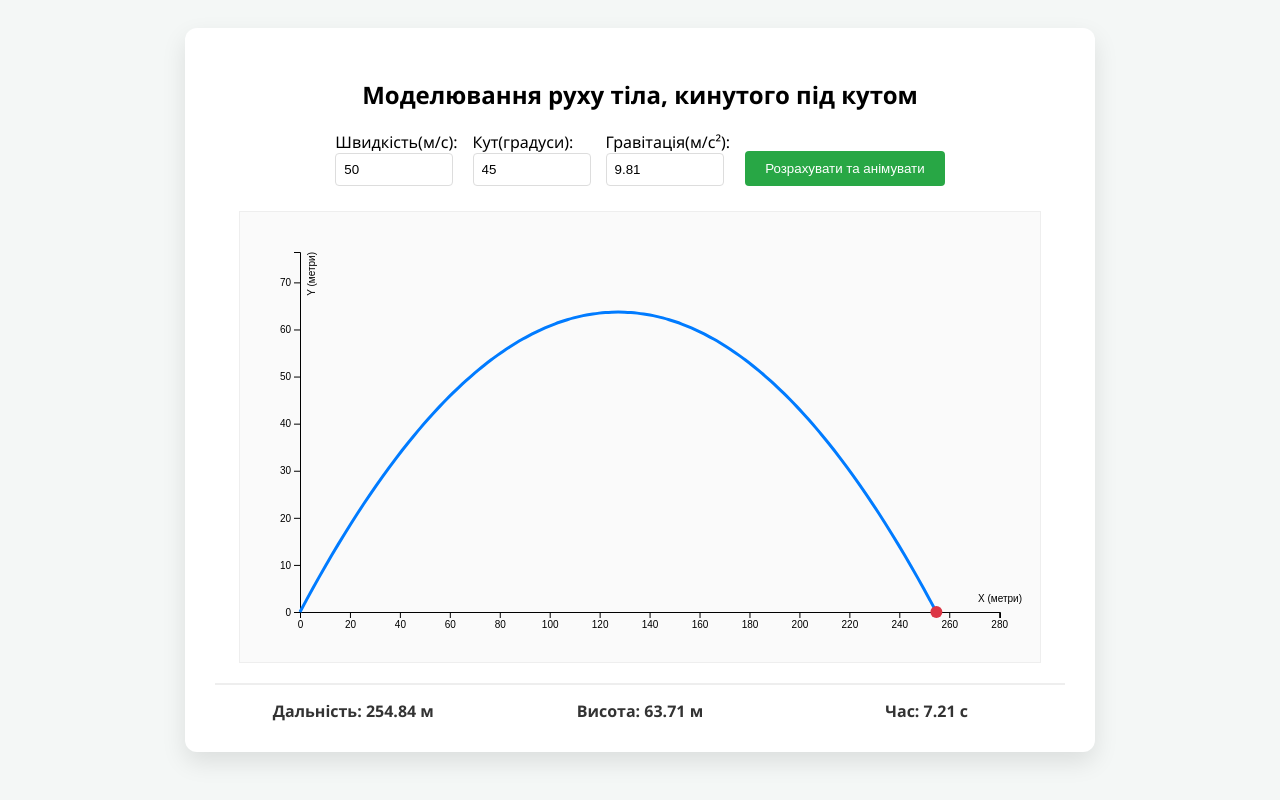
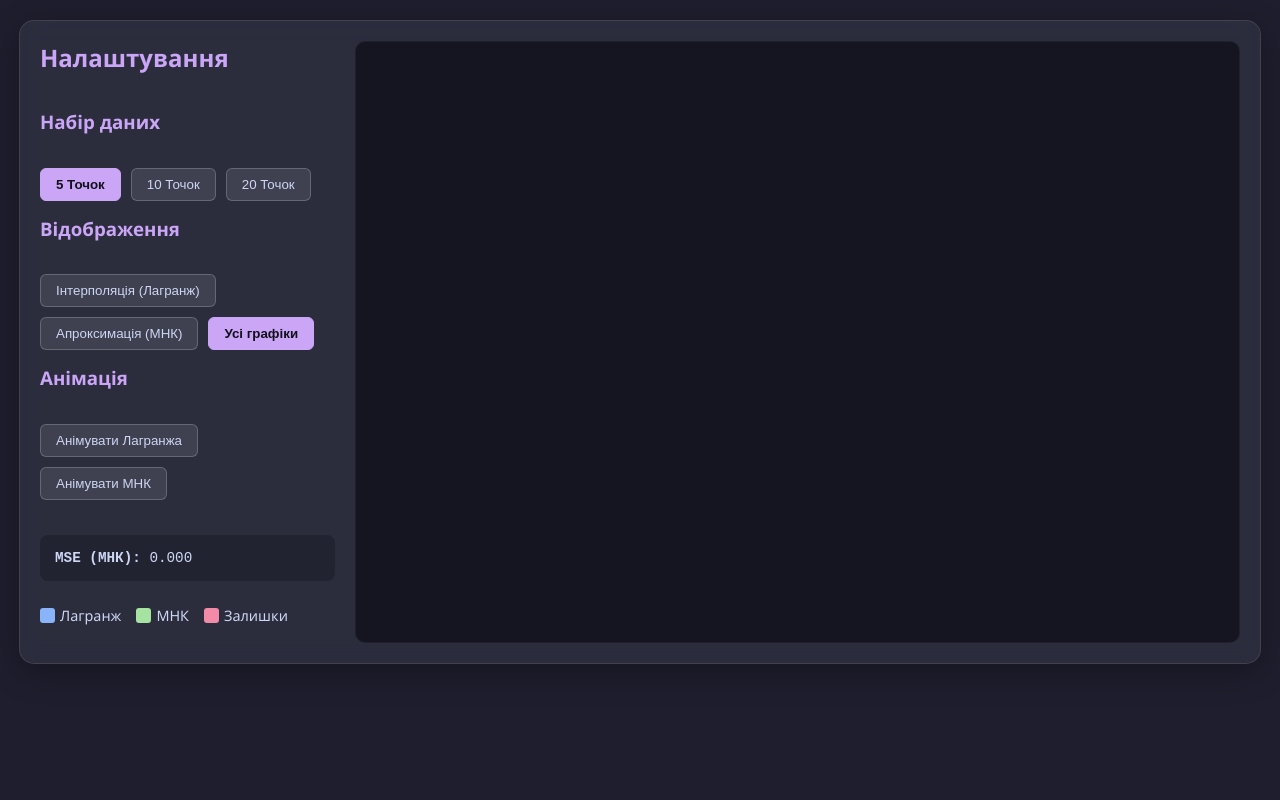
Before and after one commit to illyadebych/1.2-2.2, a plain HTML site: page index.html in a window 1280 px wide. Drawn offline with nearby package versions, Linux system fonts and the light colour scheme.

Commit message:
базова структура та математика
HTML/CSS розмітки та первинного прототипу інтерполяції Лагранжа

```diff
--- a/index.html
+++ b/index.html
@@ -2,38 +2,55 @@
 <html lang="uk">
 <head>
     <meta charset="UTF-8">
-    <title>Лабораторна №2 - Дебич Ілля</title>
+    <meta name="viewport" content="width=device-width, initial-scale=1.0">
+    <title>Апроксимація: Лагранж та МНК</title>
+    <!-- Підключаємо CSS -->
     <link rel="stylesheet" href="style.css">
 </head>
 <body>
 
-<div class="container">
-    <h2>Моделювання руху тіла, кинутого під кутом</h2>
+    <div class="dashboard">
+        <div class="controls">
+            <h2>Налаштування</h2>
 
-    <div class="controls">
-        <div class="input-group">
-            <label>Швидкість(м/с):</label>
-            <input type="number" id="v0" value="50">
+            <h3>Набір даних</h3>
+            <div class="btn-group" id="data-btns">
+                <button data-size="5" class="active">5 Точок</button>
+                <button data-size="10">10 Точок</button>
+                <button data-size="20">20 Точок</button>
+            </div>
+
+            <h3>Відображення</h3>
+            <div class="btn-group" id="view-btns">
+                <button data-view="lagrange">Інтерполяція (Лагранж)</button>
+                <button data-view="mnc">Апроксимація (МНК)</button>
+                <button data-view="all" class="active">Усі графіки</button>
+            </div>
+
+            <h3>Анімація</h3>
+            <div class="btn-group">
+                <button id="btn-anim-lagrange">Анімувати Лагранжа</button>
+                <button id="btn-anim-mnc">Анімувати МНК</button>
+            </div>
+
+            <div class="metrics">
+                <strong>MSE (МНК): </strong> <span id="mse-val">0.000</span>
+            </div>
+
+            <div class="legend">
+                <div class="legend-item"><div class="color-box" style="background: var(--lagrange)"></div> Лагранж</div>
+                <div class="legend-item"><div class="color-box" style="background: var(--mnc)"></div> МНК</div>
+                <div class="legend-item"><div class="color-box" style="background: var(--error)"></div> Залишки</div>
+            </div>
         </div>
-        <div class="input-group">
-            <label>Кут(градуси):</label>
-            <input type="number" id="angle" value="45">
+
+        <div class="canvas-container">
+            <canvas id="plot"></canvas>
+            <div id="tooltip"></div>
         </div>
-        <div class="input-group">
-            <label>Гравітація(м/с²):</label>
-            <input type="number" id="g_val" value="9.81" step="0.1">
-        </div>
-        <button onclick="draw()">Розрахувати та анімувати</button>
     </div>
 
-    <div id="canvas-container">
-        <svg id="chart"></svg>
-    </div>
-
-    <div id="results"></div>
-</div>
-
-<script src="https://d3js.org/d3.v7.min.js"></script>
-<script src="script.js"></script>
+    <!-- Підключаємо JavaScript в самому кінці -->
+    <script src="script.js"></script>
 </body>
 </html>
--- a/style.css
+++ b/style.css
@@ -1,81 +1,111 @@
+:root {
+    --bg: #1e1e2e;
+    --surface: rgba(49, 50, 68, 0.7);
+    --text: #cdd6f4;
+    --accent: #cba6f7;
+    --lagrange: #89b4fa;
+    --mnc: #a6e3a1;
+    --error: #f38ba8;
+}
+
 body {
     font-family: 'Segoe UI', Tahoma, Geneva, Verdana, sans-serif;
-    background-color: #f4f7f6;
+    background-color: var(--bg);
+    color: var(--text);
+    margin: 0;
+    padding: 20px;
     display: flex;
-    justify-content: center;
-    padding: 20px;
+    flex-direction: column;
+    align-items: center;
+    height: 100vh;
+    box-sizing: border-box;
 }
 
-.container {
-    background: white;
-    padding: 30px;
-    border-radius: 12px;
-    box-shadow: 0 10px 25px rgba(0,0,0,0.1);
+.dashboard {
+    background: var(--surface);
+    backdrop-filter: blur(10px);
+    border-radius: 15px;
+    padding: 20px;
+    box-shadow: 0 8px 32px rgba(0, 0, 0, 0.3);
+    border: 1px solid rgba(255, 255, 255, 0.1);
     width: 100%;
-    max-width: 850px;
-    text-align: center;
+    max-width: 1200px;
+    display: flex;
+    gap: 20px;
 }
 
 .controls {
+    flex: 1;
     display: flex;
-    flex-wrap: wrap;
+    flex-direction: column;
     gap: 15px;
-    justify-content: center;
-    margin-bottom: 25px;
 }
 
-.input-group {
-    display: flex;
-    flex-direction: column;
-    align-items: flex-start;
+.canvas-container {
+    flex: 3;
+    position: relative;
+    background: rgba(17, 17, 27, 0.8);
+    border-radius: 10px;
+    overflow: hidden;
+    border: 1px solid rgba(255, 255, 255, 0.05);
 }
 
-input {
-    padding: 8px;
-    border: 1px solid #ddd;
-    border-radius: 4px;
-    width: 100px;
+canvas {
+    display: block;
+    width: 100%;
+    height: 600px;
+}
+
+h2, h3 { margin-top: 0; color: var(--accent); }
+
+.btn-group {
+    display: flex;
+    gap: 10px;
+    flex-wrap: wrap;
 }
 
 button {
-    padding: 10px 20px;
-    background-color: #28a745;
-    color: white;
-    border: none;
-    border-radius: 4px;
+    background: rgba(255, 255, 255, 0.1);
+    color: var(--text);
+    border: 1px solid rgba(255, 255, 255, 0.2);
+    padding: 8px 15px;
+    border-radius: 6px;
     cursor: pointer;
-    align-self: flex-end;
-    transition: background 0.3s;
+    transition: all 0.2s;
 }
 
-button:hover {
-    background-color: #218838;
+button:hover { background: rgba(255, 255, 255, 0.2); }
+button.active { background: var(--accent); color: #11111b; font-weight: bold; border-color: var(--accent); }
+
+.metrics {
+    margin-top: 20px;
+    padding: 15px;
+    background: rgba(0, 0, 0, 0.2);
+    border-radius: 8px;
+    font-family: monospace;
+    font-size: 1.1em;
 }
 
-#canvas-container {
-    width: 100%;
-    overflow-x: auto; /* Для мобільних пристроїв */
+.legend {
+    display: flex;
+    gap: 15px;
+    margin-top: 10px;
+    font-size: 0.9em;
 }
 
-svg {
-    background: #fafafa;
-    border: 1px solid #eee;
-    margin: 0 auto;
-    display: block;
-    width: 800px;  /* Фіксована ширина для D3 розрахунків */
-    height: 450px;
+.legend-item { display: flex; align-items: center; gap: 5px; }
+.color-box { width: 15px; height: 15px; border-radius: 3px; }
+
+#tooltip {
+    position: absolute;
+    background: rgba(0, 0, 0, 0.8);
+    color: white;
+    padding: 5px 10px;
+    border-radius: 4px;
+    pointer-events: none;
+    opacity: 0;
+    transition: opacity 0.2s;
+    font-size: 0.85em;
+    transform: translate(-50%, -100%);
+    margin-top: -10px;
 }
-
-#results {
-    margin-top: 20px;
-    display: grid;
-    grid-template-columns: repeat(3, 1fr);
-    gap: 10px;
-    border-top: 2px solid #eee;
-    padding-top: 15px;
-}
-
-.result-item {
-    font-weight: bold;
-    color: #333;
-}
```
